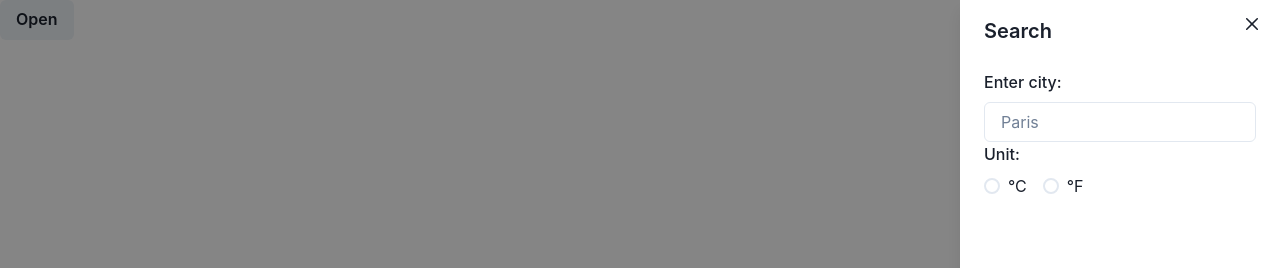
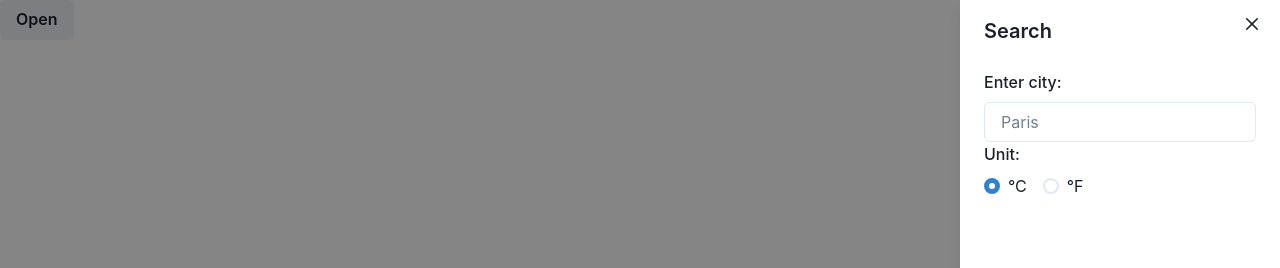
Before and after one commit to justEstif/odin_weather, a Next.js app: page / in a window 1280 px wide. Both pictures are taken after a click on the button "Open". Shown: the top 268 px of the page. Built offline with nearby package versions, Linux system fonts and the light colour scheme.

Commit message:
feat: add default unit value

```diff
--- a/components/sidePanel/form.tsx
+++ b/components/sidePanel/form.tsx
@@ -11,17 +11,17 @@ import { useForm } from 'react-hook-form'
 import { TFormProps } from './sidepanel.types'
 
 function Form({ setUserSearch }: TFormProps) {
-  const onSubmit = (values: IUserSearch) => {
-    setUserSearch(values)
-  }
   const { handleSubmit, register } = useForm<IUserSearch>()
   return (
-    <form id="weather-form" onSubmit={handleSubmit(onSubmit)}>
+    <form
+      id="weather-form"
+      onSubmit={handleSubmit((data) => setUserSearch(data))}
+    >
       <FormControl>
         <FormLabel htmlFor="userInput">Enter city:</FormLabel>
         <Input id="userInput" placeholder="Paris" {...register('userInput')} />
       </FormControl>
-      <RadioGroup id="unit">
+      <RadioGroup id="unit" defaultValue='metric'>
         <FormLabel htmlFor="unit">Unit:</FormLabel>
         <Stack spacing={4} direction="row">
           <Radio value="metric" {...register('unit')}>
```
